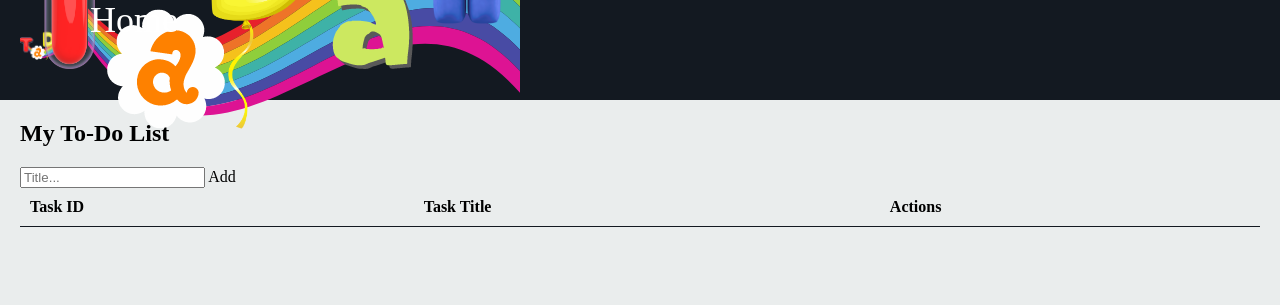
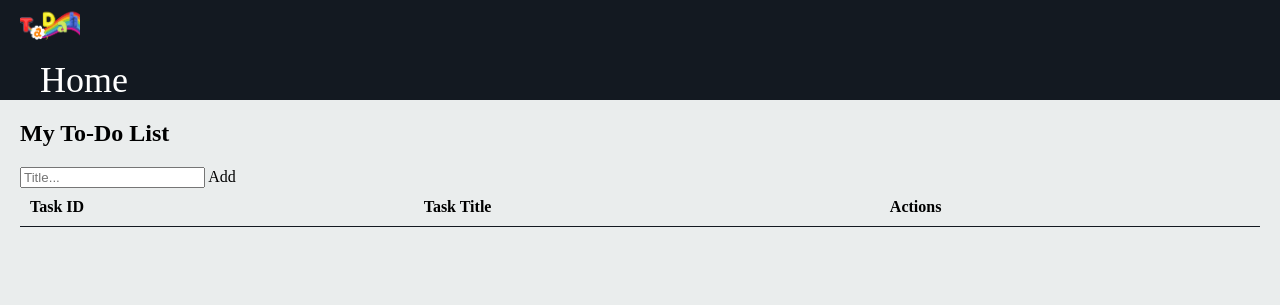
Before and after one commit to moniquecmcqueen/TaDah-List, a website: page Frontend/src/tasklist.html in a window 1280 px wide. Drawn offline with Linux system fonts and the light colour scheme; files whose address does not match are found by name.

Commit message:
added tahdah sound, and updated webpack to load it, task list updated to play sound, and also to add tasks with the input on takslist.html, added logo, and updated webpack, updates the css to display the logo properly

```diff
--- a/Frontend/src/css/tasklist.css
+++ b/Frontend/src/css/tasklist.css
@@ -26,29 +26,33 @@ body {
 }
 
 .header_logo {
-    width: 60px; /* Adjust the width as desired */
-    height: auto;
-    background-image: url('TaDahLogo.png');
-    background-size: contain;
-    background-repeat: no-repeat;
-    background-position: center;
-    margin-right: 10px;
+    display: flex;
+    align-items: center;
+    margin-right: 20px;
+}
+
+.header_logo img {
+    height: 60px; /* Adjust the height as needed */
+    width: auto;
+    margin-right: 10px; /* Add some spacing between the logo and text */
 }
 
 .header_home {
     font-size: 36px;
     line-height: 40px;
-    height: 100px;
     text-decoration: none;
     color: var(--secondary-color);
+    margin-left: 20px;
 }
 
+.header_nav_link {
+    margin-left: 20px;
+    vertical-align: top;
+    line-height: 40px;
+}
 
-
-
-.site-title {
-    display: flex;
-    align-items: center;
+.about {
+    margin-left: 20px;
 }
 
 .button,
```
